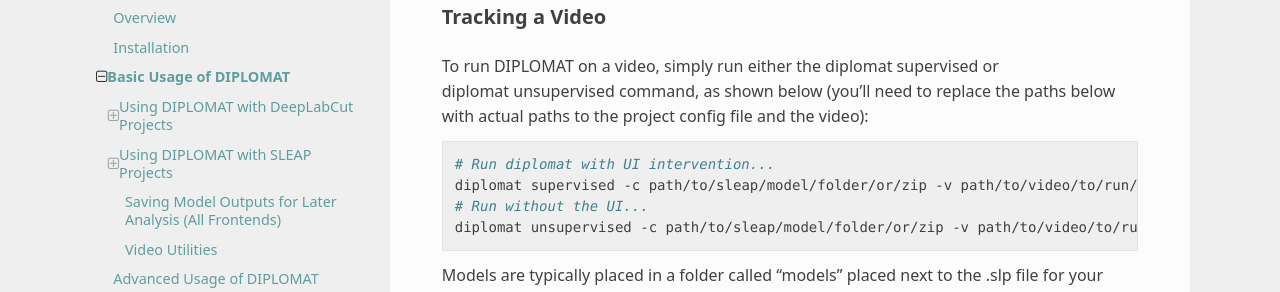
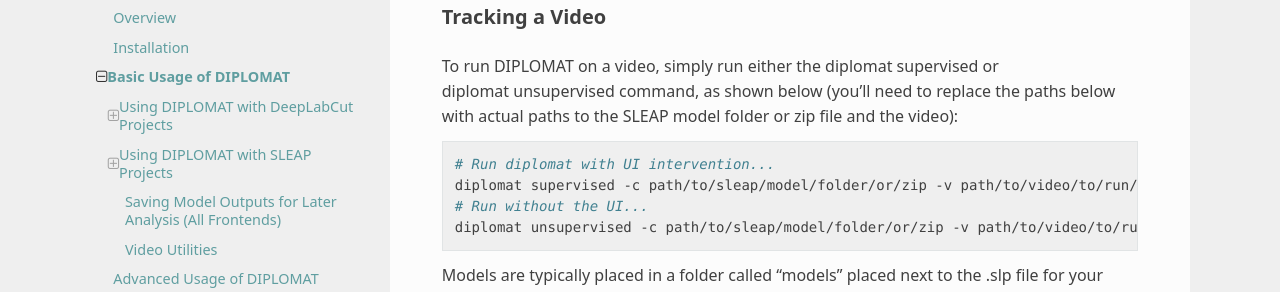
Before and after one commit to TravisWheelerLab/DIPLOMAT, a Sphinx documentation site: the page built from docs/source/basic_usage.rst, in a window 1280 px wide and 900 px high, scrolled down 1965 px. Shown: the part 180-472 px from the top of the window. Built offline with Sphinx 7.4.7 and the Read the Docs theme 2.0.0, drawn with Linux system fonts in a browser that asks for light colours; formulas are drawn with MathJax 3.

Commit message:
Make correction to docs.

```diff
--- a/docs/source/basic_usage.rst
+++ b/docs/source/basic_usage.rst
@@ -98,7 +98,7 @@
 
 To run DIPLOMAT on a video, simply run either the :py:cli:`diplomat supervised`
 or :py:cli:`diplomat unsupervised` command, as shown below (you'll need to replace the paths below
-with actual paths to the project config file and the video):
+with actual paths to the SLEAP model folder or zip file and the video):
 
 .. code-block:: sh
 
```
